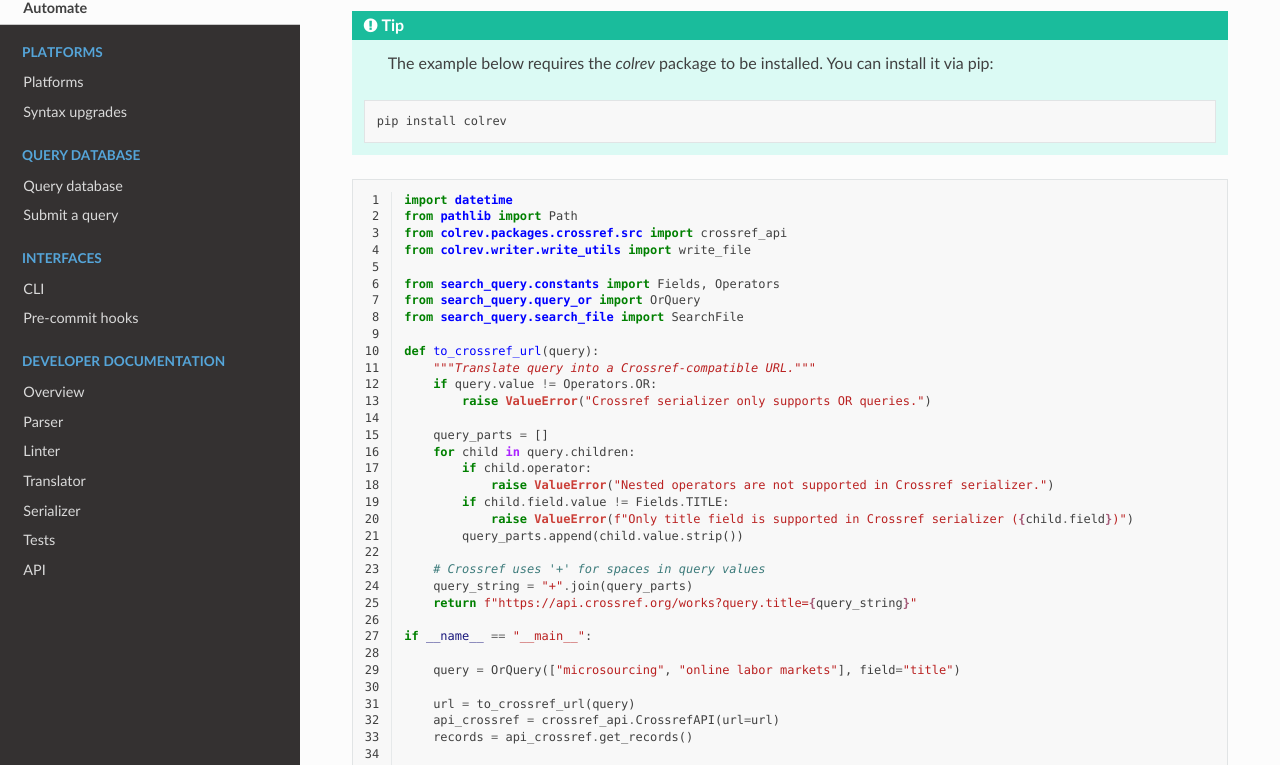
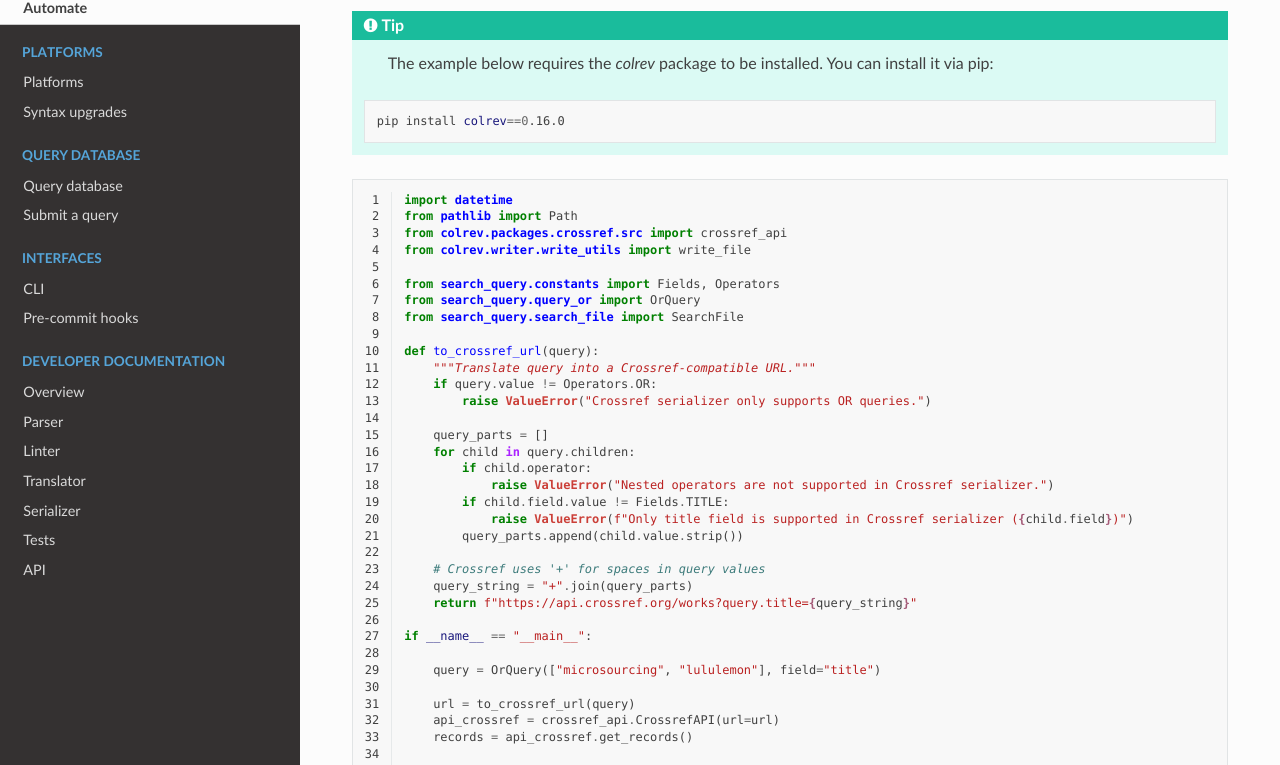
Before and after one commit to CoLRev-Environment/search-query, a Sphinx documentation site: the page built from docs/source/automate.rst, in a window 1280 px wide and 1400 px high. Shown: the part 293-1058 px from the top of the window. Built offline with Sphinx 7.4.7 and the Read the Docs theme 3.1.0, drawn with Linux system fonts in a browser that asks for light colours.

Commit message:
docs/automate: pin recent colrev version and use simpler example

```diff
--- a/docs/source/automate.rst
+++ b/docs/source/automate.rst
@@ -14,7 +14,7 @@ Using the Crossref API as an example, the following illustrates how to construct
 
    .. code-block:: bash
 
-        pip install colrev
+        pip install colrev==0.16.0
 
 .. code-block:: python
    :linenos:
@@ -47,7 +47,7 @@ Using the Crossref API as an example, the following illustrates how to construct
 
    if __name__ == "__main__":
 
-       query = OrQuery(["microsourcing", "online labor markets"], field="title")
+       query = OrQuery(["microsourcing", "lululemon"], field="title")
 
        url = to_crossref_url(query)
        api_crossref = crossref_api.CrossrefAPI(url=url)
```
